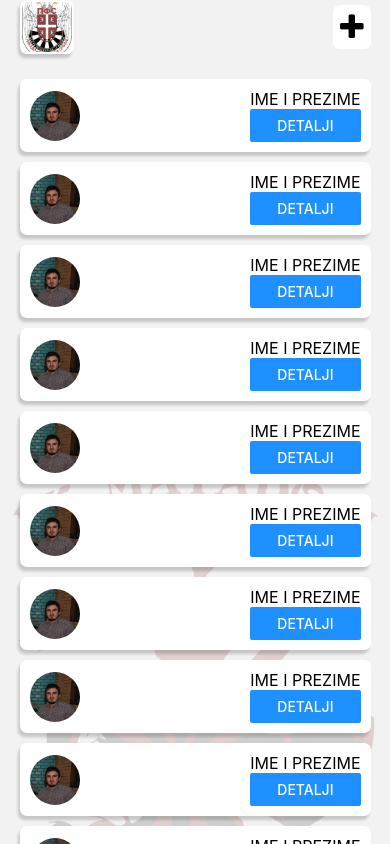
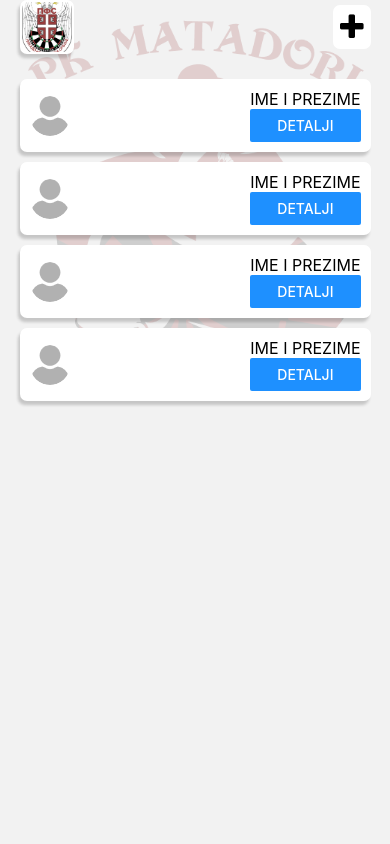
Before and after one commit to Adrian-Swifter/Darts-Club-Membership-Tracker, a React Native app: screen / in a window 390 px wide. Built offline with nearby package versions, Linux system fonts and the light colour scheme.

Commit message:
added Formik

```diff
--- a/app/components/Member.js
+++ b/app/components/Member.js
@@ -8,7 +8,7 @@
   return (
     <View style={styles.layout}>
       <View>
-        <Image style={styles.image} source={require("../assets/milos.jpg")} />
+        <Image style={styles.image} source={require("../assets/user.png")} />
       </View>
       <View>
         <Text style={styles.text}>Ime i Prezime</Text>
@@ -42,9 +42,10 @@
     padding: 10,
   },
   image: {
-    width: 50,
-    height: 50,
+    width: 40,
+    height: 40,
     borderRadius: 50,
+    opacity: 0.3
   },
   text: {
     fontSize: 16,
--- a/app/screens/AddMember.js
+++ b/app/screens/AddMember.js
@@ -1,10 +1,42 @@
 import React from "react";
-import { Button, Text, View } from "react-native";
+import { Button, Text, TextInput, View } from "react-native";
+import { Formik } from "formik";
 
 function AddMember(props) {
   return (
     <View>
-      <Text>Add Member Page</Text>
+      <Formik
+        initialValues={{imePrezime: '', email: '', visinaClanarine: 0}}
+        onSubmit={(values) => {
+          console.log(values)
+        }}
+      >
+        {(props) => (
+          <View>
+            <TextInput
+              placeholder="Ime i Prezime"
+              onChangeText={props.handleChange('imePrezime')}
+              value={props.values.imePrezime}
+            />
+            <TextInput
+              placeholder="Email"
+              onChangeText={props.handleChange('email')}
+              value={props.values.email}
+            />
+            <TextInput
+              placeholder="Visina Članarine"
+              onChangeText={props.handleChange('visinaClanarine')}
+              value={props.values.visinaClanarine}
+            />
+
+            <Button
+              title="submit"
+              color="gold"
+              onPress={props.handleSubmit}
+            />
+          </View>
+        )}
+      </Formik>
     </View>
   );
 }
--- a/app/screens/Homepage.js
+++ b/app/screens/Homepage.js
@@ -4,6 +4,7 @@
   StyleSheet,
   ScrollView,
   SafeAreaView,
+  Dimensions,
 } from "react-native";
 import Member from "../components/Member";
 import Header from "../components/Header";
@@ -18,17 +19,6 @@
         />
         <Header {...props} />
 
-        <Member />
-        <Member />
-        <Member />
-        <Member />
-        <Member />
-        <Member />
-        <Member />
-        <Member />
-        <Member />
-        <Member />
-        <Member />
         <Member />
         <Member />
         <Member />
@@ -48,7 +38,7 @@
   background: {
     width: "100%",
     height: "100%",
+    opacity: 0.15,
     position: "absolute",
-    opacity: 0.15,
   },
 });
--- a/package.json
+++ b/package.json
@@ -13,6 +13,7 @@
     "@react-navigation/native-stack": "^6.1.0",
     "expo": "~42.0.1",
     "expo-status-bar": "~1.0.4",
+    "formik": "^2.2.9",
     "react": "17.0.2",
     "react-dom": "17.0.2",
     "react-native": "https://github.com/expo/react-native/archive/sdk-42.0.0.tar.gz",
```
Also changed, not shown: 1 other file (tests, documents, lock files or other folders).
